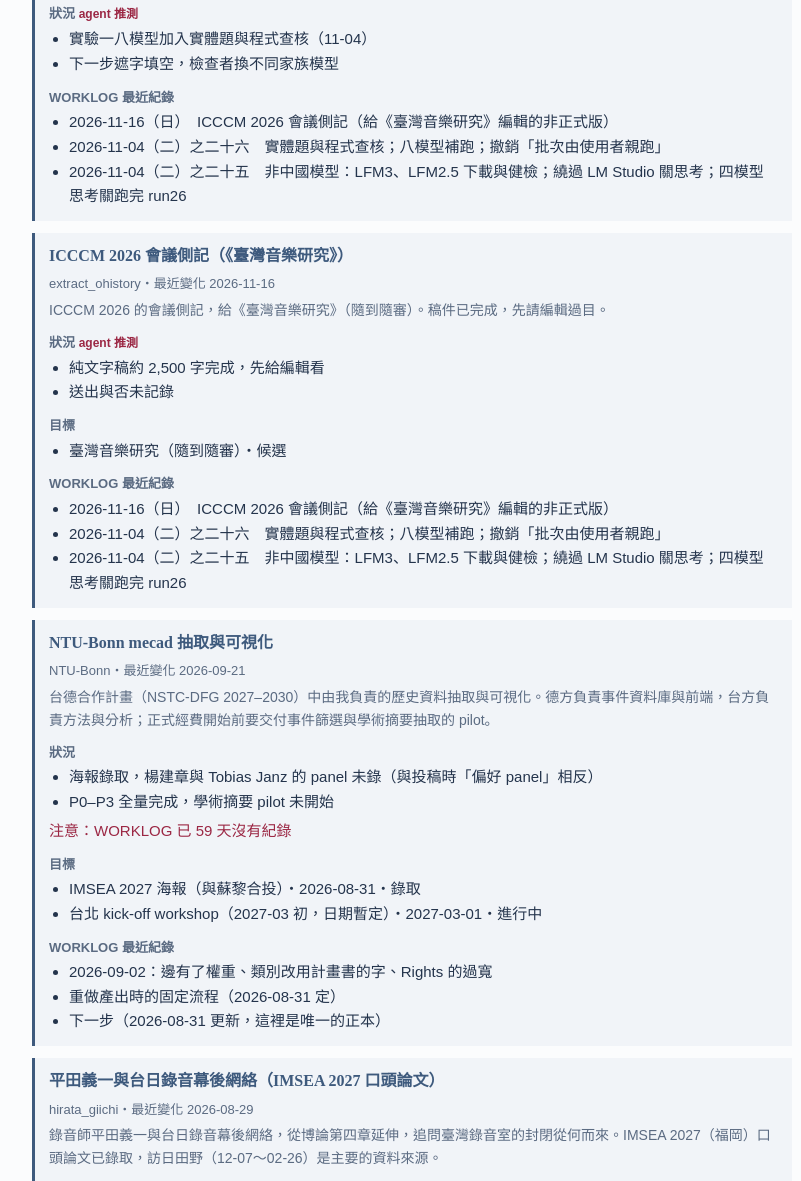
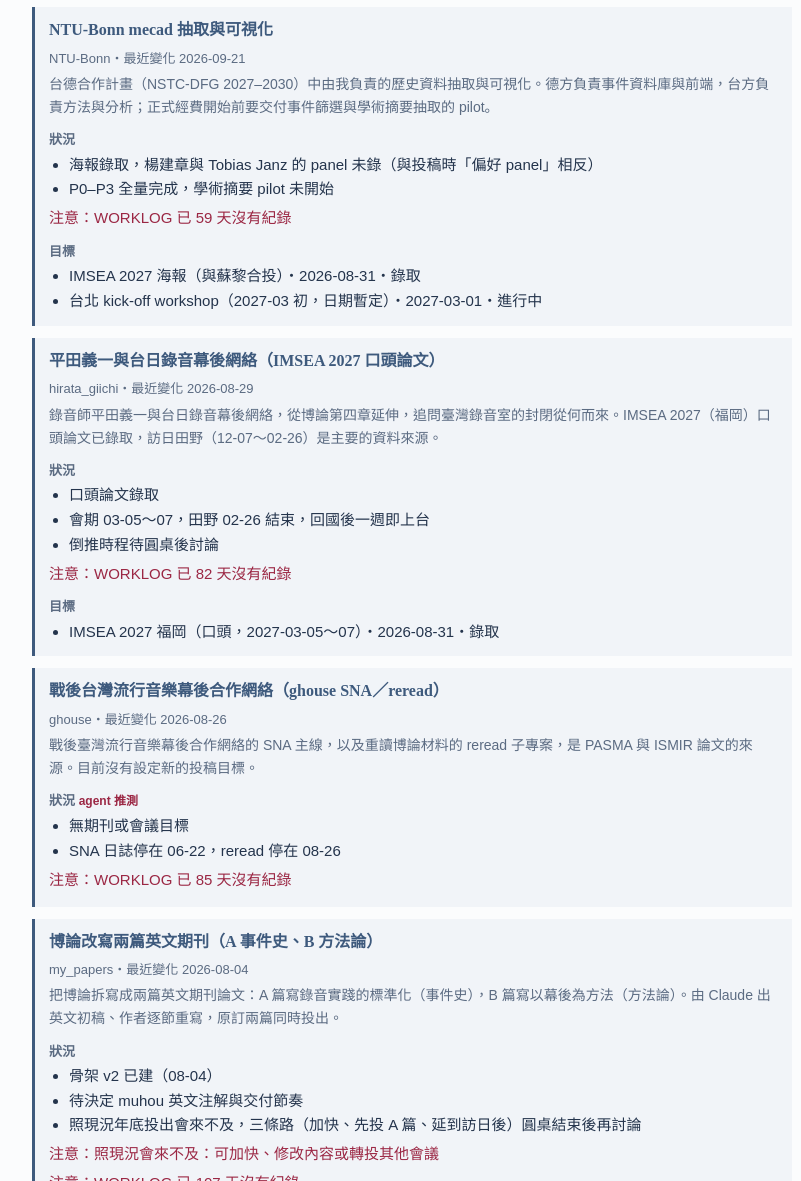
Before and after one commit to bkwmt/team-leader, a plain HTML site: page index.html in a window 1280 px wide. Shown: the part 1619-2800 px from the top of the page, without its empty margins (228-1029 px from the left). Drawn offline with Linux system fonts and the light colour scheme.

Commit message:
進度頁 2026-11-19

```diff
--- a/index.html
+++ b/index.html
@@ -21,19 +21,19 @@ p{margin:4px 0} ul{margin:2px 0;padding-left:20px} .meta{color:var(--muted);font
 <h1>研究進度</h1><p class="meta">更新於 2026-11-19・只列進度，不含研究成果</p>
 <h2>行政事項</h2><ul class="admin"><li><b>傑出人才基金會 ISMIR 返國報告與核銷郵寄</b>（about_me）2026-11-23・4 天後</li><li><b>交流協會 ⑧住所通知書</b>（訪日研究2026）2026-12-08・19 天後</li><li><b>交流協會研究報告書兩份</b>（訪日研究2026）2027-03-31・132 天後</li></ul>
 <h2>萃取與數位存有</h2>
-<section id="roundtable-2026"><h3><a href="#roundtable-2026">臺灣音樂學論壇 2026 圓桌</a></h3><p class="meta">SLIDES・最近變化 2026-11-18</p><p class="about">臺灣音樂學論壇 2026 圓桌的個人報告，題目「記載、證詞與敘事：以大型語言模型建立音樂史料的數位存有」。11-21 在新竹清華大學，同場有蘇黎、黃郁芬。</p><h4>狀況</h4><ul><li>摘要已寄出（以 程明摘要.docx 為準）</li><li>報告時長未定</li><li>投影片與講稿製作中</li></ul><h4>目標</h4><ul><li>臺灣音樂學論壇 2026（新竹清華大學）・2026-11-21・進行中</li></ul><h4>WORKLOG 最近紀錄</h4><ul><li>2026-11-09（一）　RoundTable音樂學論壇2026/：圓桌摘要定稿與輸出</li><li>2026-11-06（五，續）　ismir2026/：短標題、性質標籤、連貫長句</li><li>2026-11-06（五，晚）　ismir2026/：依合作假設重構、先網絡後聲音、減字、交件包</li></ul></section>
-<section id="ismir2026-postwar"><h3><a href="#ismir2026-postwar">ISMIR 2026 戰後篇（Paper 459，PASMA）</a></h3><p class="meta">my_papers・最近變化 2026-11-18</p><p class="about">以 PASMA 封套資料建立戰後臺灣流行音樂的幕後合作網絡，再以聲學分析檢驗「常一起合作的人聽起來相像」。ISMIR 2026 錄取並獲最佳論文提名，11 月在阿布達比發表。</p><h4>狀況</h4><ul><li>已發表（最佳論文提名，未獲獎）</li><li>後續只追 PASMA 網站內容審閱與陳志遠生年勘誤（論文 1941、網站 1950）</li></ul><h4>目標</h4><ul><li>ISMIR 2026・2026-08-03・錄取</li></ul><h4>WORKLOG 最近紀錄</h4><ul><li>2026-11-06（五，續）　口頭報告：主軸改為「聆聽者認得、檔案沒有記錄」，標題與講稿全面改寫（SLIDES/ismir2026/）</li><li>2026-11-06（五，晚）　3 分鐘影片 v4：改用現場版新講稿與新投影片</li><li>2026-11-06（五）　口頭報告補強思辨主線（SLIDES/ismir2026/）</li></ul></section>
-<section id="prewar-stem-tagging"><h3><a href="#prewar-stem-tagging">戰前 78 轉分軌自動標註</a></h3><p class="meta">prewar_stem_tagging・最近變化 2026-11-18</p><p class="about">戰前 78 轉錄音經 demucs 分軌後，自動標註純樂器、純雜音等片段，作為資料增強素材庫，下游是鈞右的 RoFormer 預訓練。主管線在工作站，mac 端負責黃金標準試聽工具與公開站。</p><h4>狀況 <span class="guess">agent 推測</span></h4><ul><li>4／8／10 秒三種窗長全量完成並公開</li><li>黃金標準兩輪（各 120 窗）0 筆，等使用者標註</li><li>尚未通知鈞右下載區新選項</li></ul><h4>WORKLOG 最近紀錄</h4><ul><li>2026-11-17（一）</li><li>2026-11-16（日）</li><li>2026-11-13～15（摘要）</li></ul></section>
-<section id="extract-ohistory"><h3><a href="#extract-ohistory">口述歷史 LLM 抽取（實驗一）</a></h3><p class="meta">extract_ohistory・最近變化 2026-11-16</p><p class="about">以多個本機 LLM 從音樂人口述歷史中抽取結構化知識，音樂學者決定抽取結構與查核標準。目前在實驗一（屠穎單卷）比較八個模型，逐步加入查核步驟。</p><h4>狀況 <span class="guess">agent 推測</span></h4><ul><li>實驗一八模型加入實體題與程式查核（11-04）</li><li>下一步遮字填空，檢查者換不同家族模型</li></ul><h4>WORKLOG 最近紀錄</h4><ul><li>2026-11-16（日）　ICCCM 2026 會議側記（給《臺灣音樂研究》編輯的非正式版）</li><li>2026-11-04（二）之二十六　實體題與程式查核；八模型補跑；撤銷「批次由使用者親跑」</li><li>2026-11-04（二）之二十五　非中國模型：LFM3、LFM2.5 下載與健檢；繞過 LM Studio 關思考；四模型思考關跑完 run26</li></ul></section>
-<section id="icccm-report-tmr"><h3><a href="#icccm-report-tmr">ICCCM 2026 會議側記（《臺灣音樂研究》）</a></h3><p class="meta">extract_ohistory・最近變化 2026-11-16</p><p class="about">ICCCM 2026 的會議側記，給《臺灣音樂研究》（隨到隨審）。稿件已完成，先請編輯過目。</p><h4>狀況 <span class="guess">agent 推測</span></h4><ul><li>純文字稿約 2,500 字完成，先給編輯看</li><li>送出與否未記錄</li></ul><h4>目標</h4><ul><li>臺灣音樂研究（隨到隨審）・候選</li></ul><h4>WORKLOG 最近紀錄</h4><ul><li>2026-11-16（日）　ICCCM 2026 會議側記（給《臺灣音樂研究》編輯的非正式版）</li><li>2026-11-04（二）之二十六　實體題與程式查核；八模型補跑；撤銷「批次由使用者親跑」</li><li>2026-11-04（二）之二十五　非中國模型：LFM3、LFM2.5 下載與健檢；繞過 LM Studio 關思考；四模型思考關跑完 run26</li></ul></section>
-<section id="ntubonn-mecad"><h3><a href="#ntubonn-mecad">NTU-Bonn mecad 抽取與可視化</a></h3><p class="meta">NTU-Bonn・最近變化 2026-09-21</p><p class="about">台德合作計畫（NSTC-DFG 2027–2030）中由我負責的歷史資料抽取與可視化。德方負責事件資料庫與前端，台方負責方法與分析；正式經費開始前要交付事件篩選與學術摘要抽取的 pilot。</p><h4>狀況</h4><ul><li>海報錄取，楊建章與 Tobias Janz 的 panel 未錄（與投稿時「偏好 panel」相反）</li><li>P0–P3 全量完成，學術摘要 pilot 未開始</li></ul><p class="warn">注意：WORKLOG 已 59 天沒有紀錄</p><h4>目標</h4><ul><li>IMSEA 2027 海報（與蘇黎合投）・2026-08-31・錄取</li><li>台北 kick-off workshop（2027-03 初，日期暫定）・2027-03-01・進行中</li></ul><h4>WORKLOG 最近紀錄</h4><ul><li>2026-09-02：邊有了權重、類別改用計畫書的字、Rights 的過寬</li><li>重做產出時的固定流程（2026-08-31 定）</li><li>下一步（2026-08-31 更新，這裡是唯一的正本）</li></ul></section>
-<section id="hirata-imsea2027"><h3><a href="#hirata-imsea2027">平田義一與台日錄音幕後網絡（IMSEA 2027 口頭論文）</a></h3><p class="meta">hirata_giichi・最近變化 2026-08-29</p><p class="about">錄音師平田義一與台日錄音幕後網絡，從博論第四章延伸，追問臺灣錄音室的封閉從何而來。IMSEA 2027（福岡）口頭論文已錄取，訪日田野（12-07～02-26）是主要的資料來源。</p><h4>狀況</h4><ul><li>口頭論文錄取</li><li>會期 03-05～07，田野 02-26 結束，回國後一週即上台</li><li>倒推時程待圓桌後討論</li></ul><p class="warn">注意：WORKLOG 已 82 天沒有紀錄</p><h4>目標</h4><ul><li>IMSEA 2027 福岡（口頭，2027-03-05～07）・2026-08-31・錄取</li></ul><h4>WORKLOG 最近紀錄</h4><ul><li>2026-08-29（續）　海報撤投：IMSEA 的 poster 名額讓給 MECAD</li><li>2026-08-29（深夜）　標題補上 Practice；muhou 再議、結論不變</li><li>2026-08-29（晚）　IMSEA 口頭論文定稿、PDF 重編、海報撤投</li></ul></section>
-<section id="ghouse-sna"><h3><a href="#ghouse-sna">戰後台灣流行音樂幕後合作網絡（ghouse SNA／reread）</a></h3><p class="meta">ghouse・最近變化 2026-08-26</p><p class="about">戰後臺灣流行音樂幕後合作網絡的 SNA 主線，以及重讀博論材料的 reread 子專案，是 PASMA 與 ISMIR 論文的來源。目前沒有設定新的投稿目標。</p><h4>狀況 <span class="guess">agent 推測</span></h4><ul><li>無期刊或會議目標</li><li>SNA 日誌停在 06-22，reread 停在 08-26</li></ul><p class="warn">注意：WORKLOG 已 85 天沒有紀錄</p><h4>WORKLOG 最近紀錄</h4><ul><li>▶ 跨庫關鍵字查詢（2026-08-26）：「負心的人／沒良心的人」系歌名的黑膠清查</li><li>▶ 驗證頁第八輪（2026-08-14）：轉向 song-level 幕後 credit 校準</li><li>▶ 驗證頁第七輪（2026-07-21）：Discogs 對照整合（方案 A）</li></ul></section>
-<section id="muhou-journal-ab"><h3><a href="#muhou-journal-ab">博論改寫兩篇英文期刊（A 事件史、B 方法論）</a></h3><p class="meta">my_papers・最近變化 2026-08-04</p><p class="about">把博論拆寫成兩篇英文期刊論文：A 篇寫錄音實踐的標準化（事件史），B 篇寫以幕後為方法（方法論）。由 Claude 出英文初稿、作者逐節重寫，原訂兩篇同時投出。</p><h4>狀況</h4><ul><li>骨架 v2 已建（08-04）</li><li>待決定 muhou 英文注解與交付節奏</li><li>照現況年底投出會來不及，三條路（加快、先投 A 篇、延到訪日後）圓桌結束後再討論</li></ul><p class="warn">注意：照現況會來不及：可加快、修改內容或轉投其他會議</p><p class="warn">注意：WORKLOG 已 107 天沒有紀錄</p><h4>目標</h4><ul><li>Ethnomusicology／Ethnomusicology Forum（刊物未綁定）・2026-12-31・進行中</li></ul><h4>WORKLOG 最近紀錄</h4><ul><li>2026-08-04</li><li>2026-07-29</li></ul></section>
-<section id="jp-music-network"><h3><a href="#jp-music-network">日本發行專輯合作網絡</a></h3><p class="meta">JP_music_network・最近變化 2026-07-22</p><p class="about">以 Discogs 的日本發行專輯 credits 建立合作網絡，是 ghouse 的姊妹研究線，用來對照臺灣的情況。</p><h4>狀況 <span class="guess">agent 推測</span></h4><ul><li>組織節點與 U 型 modularity 觀察</li><li>下一步以 LLM 從 notes 抽取 credits</li></ul><p class="warn">注意：WORKLOG 已 120 天沒有紀錄</p><h4>WORKLOG 最近紀錄</h4><ul><li>2026-07-22：組織節點（管弦樂團／合唱團／樂團辨識）＋樂風排除＋儀表板消長圖</li><li>2026-07-21：合作網絡三管線（sna/，移植 ghouse/SNA）</li><li>2026-07-21：credits 完整度分析與 /nocredits 頁</li></ul></section>
+<section id="roundtable-2026"><h3><a href="#roundtable-2026">臺灣音樂學論壇 2026 圓桌</a></h3><p class="meta">SLIDES・最近變化 2026-11-18</p><p class="about">臺灣音樂學論壇 2026 圓桌的個人報告，題目「記載、證詞與敘事：以大型語言模型建立音樂史料的數位存有」。11-21 在新竹清華大學，同場有蘇黎、黃郁芬。</p><h4>狀況</h4><ul><li>摘要已寄出（以 程明摘要.docx 為準）</li><li>報告時長未定</li><li>投影片與講稿製作中</li></ul><h4>目標</h4><ul><li>臺灣音樂學論壇 2026（新竹清華大學）・2026-11-21・進行中</li></ul></section>
+<section id="ismir2026-postwar"><h3><a href="#ismir2026-postwar">ISMIR 2026 戰後篇（Paper 459，PASMA）</a></h3><p class="meta">my_papers・最近變化 2026-11-18</p><p class="about">以 PASMA 封套資料建立戰後臺灣流行音樂的幕後合作網絡，再以聲學分析檢驗「常一起合作的人聽起來相像」。ISMIR 2026 錄取並獲最佳論文提名，11 月在阿布達比發表。</p><h4>狀況</h4><ul><li>已發表（最佳論文提名，未獲獎）</li><li>後續只追 PASMA 網站內容審閱與陳志遠生年勘誤（論文 1941、網站 1950）</li></ul><h4>目標</h4><ul><li>ISMIR 2026・2026-08-03・錄取</li></ul></section>
+<section id="prewar-stem-tagging"><h3><a href="#prewar-stem-tagging">戰前 78 轉分軌自動標註</a></h3><p class="meta">prewar_stem_tagging・最近變化 2026-11-18</p><p class="about">戰前 78 轉錄音經 demucs 分軌後，自動標註純樂器、純雜音等片段，作為資料增強素材庫，下游是鈞右的 RoFormer 預訓練。主管線在工作站，mac 端負責黃金標準試聽工具與公開站。</p><h4>狀況 <span class="guess">agent 推測</span></h4><ul><li>4／8／10 秒三種窗長全量完成並公開</li><li>黃金標準兩輪（各 120 窗）0 筆，等使用者標註</li><li>尚未通知鈞右下載區新選項</li></ul></section>
+<section id="extract-ohistory"><h3><a href="#extract-ohistory">口述歷史 LLM 抽取（實驗一）</a></h3><p class="meta">extract_ohistory・最近變化 2026-11-16</p><p class="about">以多個本機 LLM 從音樂人口述歷史中抽取結構化知識，音樂學者決定抽取結構與查核標準。目前在實驗一（屠穎單卷）比較八個模型，逐步加入查核步驟。</p><h4>狀況 <span class="guess">agent 推測</span></h4><ul><li>實驗一八模型加入實體題與程式查核（11-04）</li><li>下一步遮字填空，檢查者換不同家族模型</li></ul></section>
+<section id="icccm-report-tmr"><h3><a href="#icccm-report-tmr">ICCCM 2026 會議側記（《臺灣音樂研究》）</a></h3><p class="meta">extract_ohistory・最近變化 2026-11-16</p><p class="about">ICCCM 2026 的會議側記，給《臺灣音樂研究》（隨到隨審）。稿件已完成，先請編輯過目。</p><h4>狀況 <span class="guess">agent 推測</span></h4><ul><li>純文字稿約 2,500 字完成，先給編輯看</li><li>送出與否未記錄</li></ul><h4>目標</h4><ul><li>臺灣音樂研究（隨到隨審）・候選</li></ul></section>
+<section id="ntubonn-mecad"><h3><a href="#ntubonn-mecad">NTU-Bonn mecad 抽取與可視化</a></h3><p class="meta">NTU-Bonn・最近變化 2026-09-21</p><p class="about">台德合作計畫（NSTC-DFG 2027–2030）中由我負責的歷史資料抽取與可視化。德方負責事件資料庫與前端，台方負責方法與分析；正式經費開始前要交付事件篩選與學術摘要抽取的 pilot。</p><h4>狀況</h4><ul><li>海報錄取，楊建章與 Tobias Janz 的 panel 未錄（與投稿時「偏好 panel」相反）</li><li>P0–P3 全量完成，學術摘要 pilot 未開始</li></ul><p class="warn">注意：WORKLOG 已 59 天沒有紀錄</p><h4>目標</h4><ul><li>IMSEA 2027 海報（與蘇黎合投）・2026-08-31・錄取</li><li>台北 kick-off workshop（2027-03 初，日期暫定）・2027-03-01・進行中</li></ul></section>
+<section id="hirata-imsea2027"><h3><a href="#hirata-imsea2027">平田義一與台日錄音幕後網絡（IMSEA 2027 口頭論文）</a></h3><p class="meta">hirata_giichi・最近變化 2026-08-29</p><p class="about">錄音師平田義一與台日錄音幕後網絡，從博論第四章延伸，追問臺灣錄音室的封閉從何而來。IMSEA 2027（福岡）口頭論文已錄取，訪日田野（12-07～02-26）是主要的資料來源。</p><h4>狀況</h4><ul><li>口頭論文錄取</li><li>會期 03-05～07，田野 02-26 結束，回國後一週即上台</li><li>倒推時程待圓桌後討論</li></ul><p class="warn">注意：WORKLOG 已 82 天沒有紀錄</p><h4>目標</h4><ul><li>IMSEA 2027 福岡（口頭，2027-03-05～07）・2026-08-31・錄取</li></ul></section>
+<section id="ghouse-sna"><h3><a href="#ghouse-sna">戰後台灣流行音樂幕後合作網絡（ghouse SNA／reread）</a></h3><p class="meta">ghouse・最近變化 2026-08-26</p><p class="about">戰後臺灣流行音樂幕後合作網絡的 SNA 主線，以及重讀博論材料的 reread 子專案，是 PASMA 與 ISMIR 論文的來源。目前沒有設定新的投稿目標。</p><h4>狀況 <span class="guess">agent 推測</span></h4><ul><li>無期刊或會議目標</li><li>SNA 日誌停在 06-22，reread 停在 08-26</li></ul><p class="warn">注意：WORKLOG 已 85 天沒有紀錄</p></section>
+<section id="muhou-journal-ab"><h3><a href="#muhou-journal-ab">博論改寫兩篇英文期刊（A 事件史、B 方法論）</a></h3><p class="meta">my_papers・最近變化 2026-08-04</p><p class="about">把博論拆寫成兩篇英文期刊論文：A 篇寫錄音實踐的標準化（事件史），B 篇寫以幕後為方法（方法論）。由 Claude 出英文初稿、作者逐節重寫，原訂兩篇同時投出。</p><h4>狀況</h4><ul><li>骨架 v2 已建（08-04）</li><li>待決定 muhou 英文注解與交付節奏</li><li>照現況年底投出會來不及，三條路（加快、先投 A 篇、延到訪日後）圓桌結束後再討論</li></ul><p class="warn">注意：照現況會來不及：可加快、修改內容或轉投其他會議</p><p class="warn">注意：WORKLOG 已 107 天沒有紀錄</p><h4>目標</h4><ul><li>Ethnomusicology／Ethnomusicology Forum（刊物未綁定）・2026-12-31・進行中</li></ul></section>
+<section id="jp-music-network"><h3><a href="#jp-music-network">日本發行專輯合作網絡</a></h3><p class="meta">JP_music_network・最近變化 2026-07-22</p><p class="about">以 Discogs 的日本發行專輯 credits 建立合作網絡，是 ghouse 的姊妹研究線，用來對照臺灣的情況。</p><h4>狀況 <span class="guess">agent 推測</span></h4><ul><li>組織節點與 U 型 modularity 觀察</li><li>下一步以 LLM 從 notes 抽取 credits</li></ul><p class="warn">注意：WORKLOG 已 120 天沒有紀錄</p></section>
 <h2>音樂分析與表演應用</h2>
-<section id="jazzification"><h3><a href="#jazzification">Jazzification</a></h3><p class="meta">Jazzification・最近變化 2026-05-20</p><p class="about">以爵士樂 corpus 試驗 rule based 為主的音樂分析，也不排斥以計算方法發展互動式的音樂與表演應用。</p><h4>狀況 <span class="guess">agent 推測</span></h4><ul><li>全資料庫 quantize 完成（456 首 solo）</li><li>下一步三連音偵測、跨小節連結線、抽聽驗證</li></ul><p class="warn">注意：WORKLOG 已 183 天沒有紀錄</p><h4>WORKLOG 最近紀錄</h4><ul><li>2026-05-19: § 14–17 + Quantized Dataset 全 db pipeline</li><li>2026-05-18: JAZZVAR_DATASET 初探 + jazzvar_audit.ipynb 建檔</li><li>2026-05-18: CSA motif discovery 套到 wjazzd 單首 solo</li></ul></section>
+<section id="jazzification"><h3><a href="#jazzification">Jazzification</a></h3><p class="meta">Jazzification・最近變化 2026-05-20</p><p class="about">以爵士樂 corpus 試驗 rule based 為主的音樂分析，也不排斥以計算方法發展互動式的音樂與表演應用。</p><h4>狀況 <span class="guess">agent 推測</span></h4><ul><li>全資料庫 quantize 完成（456 首 solo）</li><li>下一步三連音偵測、跨小節連結線、抽聽驗證</li></ul><p class="warn">注意：WORKLOG 已 183 天沒有紀錄</p></section>
 <h2>計畫申請</h2>
-<section id="sinica-postdoc-app"><h3><a href="#sinica-postdoc-app">中研院院級博後申請</a></h3><p class="meta">中研院博士後・最近變化 2026-08-31</p><p class="about">中研院院級博士後研究學者申請，題目「資料、知識與數位存有：台灣音樂史料的跨模態抽取與驗證」，學術導師蘇黎。</p><h4>狀況</h4><ul><li>計畫書已送出，等待結果</li></ul><p class="meta">等待：審查結果</p><h4>目標</h4><ul><li>院級博後（已送出，待結果）・進行中</li></ul><h4>WORKLOG 最近紀錄</h4><ul><li>2026-08-31 頁數 13 → 10：靠排版達標，內容一字未刪</li><li>2026-08-31 四海母帶：查契約文件與後設資料，改正三處失實</li><li>2026-08-31 「對齊」譯詞查核（使用者提問：有沒有更符合台灣研究語境的用法）</li></ul></section>
+<section id="sinica-postdoc-app"><h3><a href="#sinica-postdoc-app">中研院院級博後申請</a></h3><p class="meta">中研院博士後・最近變化 2026-08-31</p><p class="about">中研院院級博士後研究學者申請，題目「資料、知識與數位存有：台灣音樂史料的跨模態抽取與驗證」，學術導師蘇黎。</p><h4>狀況</h4><ul><li>計畫書已送出，等待結果</li></ul><p class="meta">等待：審查結果</p><h4>目標</h4><ul><li>院級博後（已送出，待結果）・進行中</li></ul></section>
 <section id="co-project-2027"><h3><a href="#co-project-2027">台大×中研院 2027 合作計畫（日治音樂史料計算分析）</a></h3><p class="meta">co-project_2027・最近變化 2026-07-09</p><p class="about">台大與中研院 2027 創新性合作計畫，以計算方法分析日治臺灣音樂史料；音樂所王櫻芬主導，中研院蘇黎以 AI 配合。</p><h4>狀況</h4><ul><li>計畫書已送出，等待審查結果</li></ul><p class="meta">等待：審查結果</p></section>
 </main></body></html>
```
